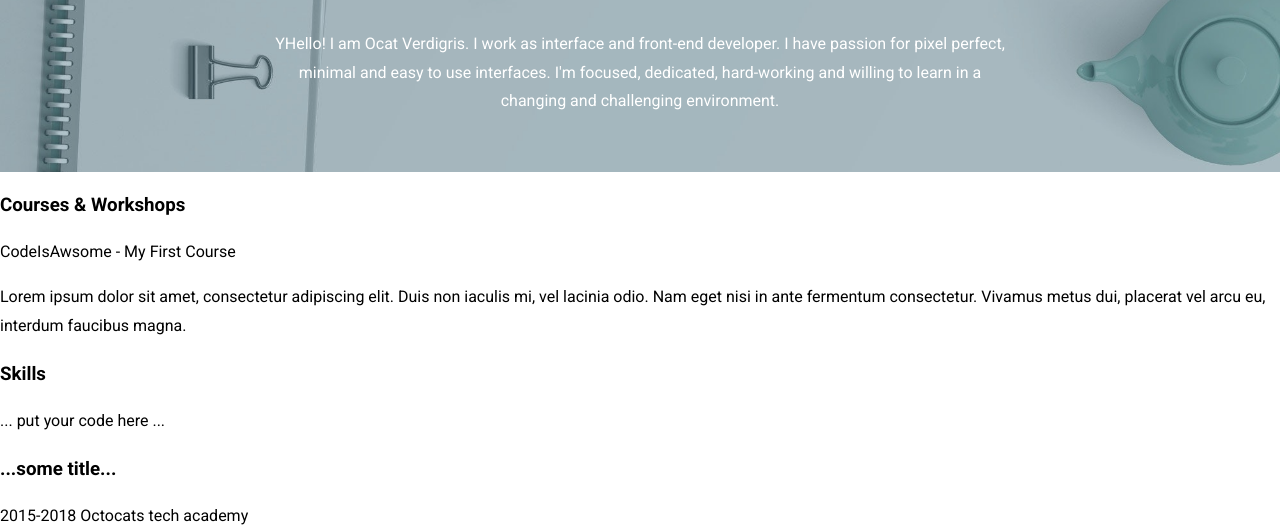
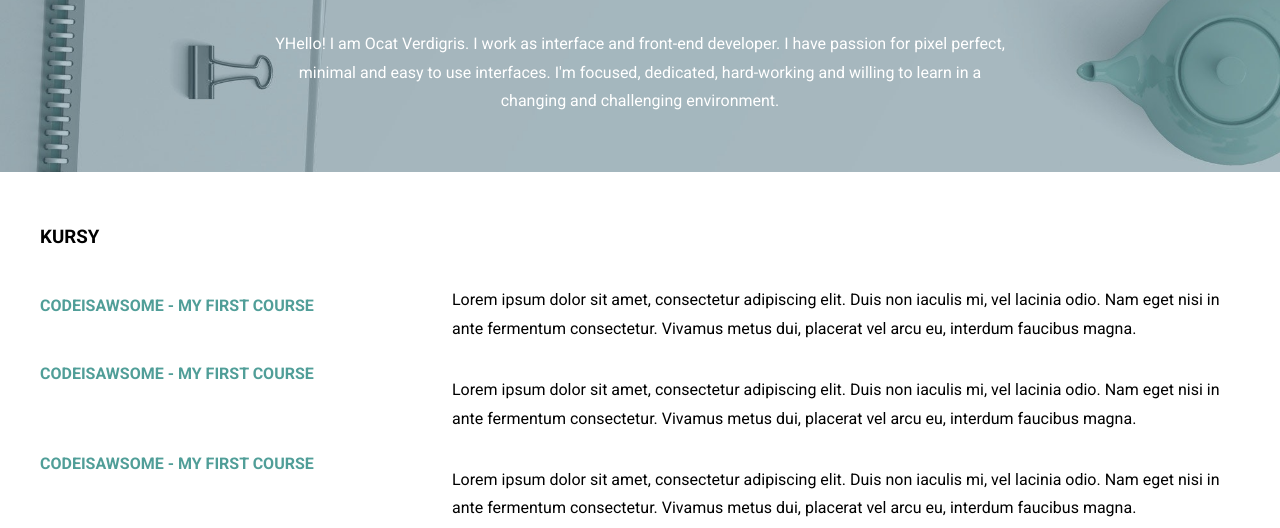
Before and after one commit to SebastianAdamek/SEBACV, a plain HTML site: page index.html in a window 1280 px wide. Shown: the part 269-797 px from the top of the page. Drawn offline with Linux system fonts and the light colour scheme.

Commit message:
add kursy

```diff
--- a/index.html
+++ b/index.html
@@ -23,7 +23,25 @@
 		<main>
 			<!--Courses -->
 			<section>
-				<h3>Courses &amp; Workshops</h3>
+				<h3>kursy</h3>
+				<article class='course'>
+					<div class='title'>
+						<h4>CodeIsAwsome - My First Course</h4>
+					</div>
+					<div class="descrition">
+						<p>Lorem ipsum dolor sit amet, consectetur adipiscing elit. Duis non iaculis mi, vel lacinia odio. Nam eget nisi in ante fermentum consectetur. Vivamus metus dui, placerat vel arcu eu, interdum faucibus magna.</p>
+					</div>
+				</article>
+
+				<article class='course'>
+					<div class='title'>
+						CodeIsAwsome - My First Course
+					</div>
+					<div class="descrition">
+						<p>Lorem ipsum dolor sit amet, consectetur adipiscing elit. Duis non iaculis mi, vel lacinia odio. Nam eget nisi in ante fermentum consectetur. Vivamus metus dui, placerat vel arcu eu, interdum faucibus magna.</p>
+					</div>
+				</article>
+
 				<article class='course'>
 					<div class='title'>
 						CodeIsAwsome - My First Course
@@ -35,14 +53,14 @@
 			</section>
 			<!-- Skilss -->
 			<section>
-				<h3>Skills</h3>
+				<h3>Umiejętności</h3>
 
 				... put your code here ...
 
 			</section>
 			<!-- Education -->
 			<section>
-				<h3>...some title...</h3>
+				<h3>Edukacja</h3>
                 <article>
                   <div class='school'>
                     <span>2015-2018</span> Octocats tech academy
--- a/scss/_layout.scss
+++ b/scss/_layout.scss
@@ -32,3 +32,44 @@ header {
   }
 
 }
+
+
+main{
+  section{
+    margin: 1em;
+    padding: 1em;
+    @include center-block;
+    max-width: 1200px;
+    border-bottom: 1px solid #444;
+
+    h4,h3{
+      text-transform: uppercase;
+      font-weight: bold;
+    }
+
+    .course {
+        display: flex;
+        flex-wrap: wrap;
+
+      .title {
+        font-weight: bold;
+        text-transform: uppercase;
+        color: #509e98;
+        flex: 0 0 33.3%;
+        max-width: 33%;
+      }
+
+      .descrition {
+        flex: 0 0 66.6%;
+        max-width: 66.6%;
+
+        p {
+          padding-left: 1em;
+        }
+      }
+
+
+
+    }
+  }
+}
```
Also changed, not shown: css/main.css, 1 other file. Lines whose indentation alone changed are shown as unchanged.
